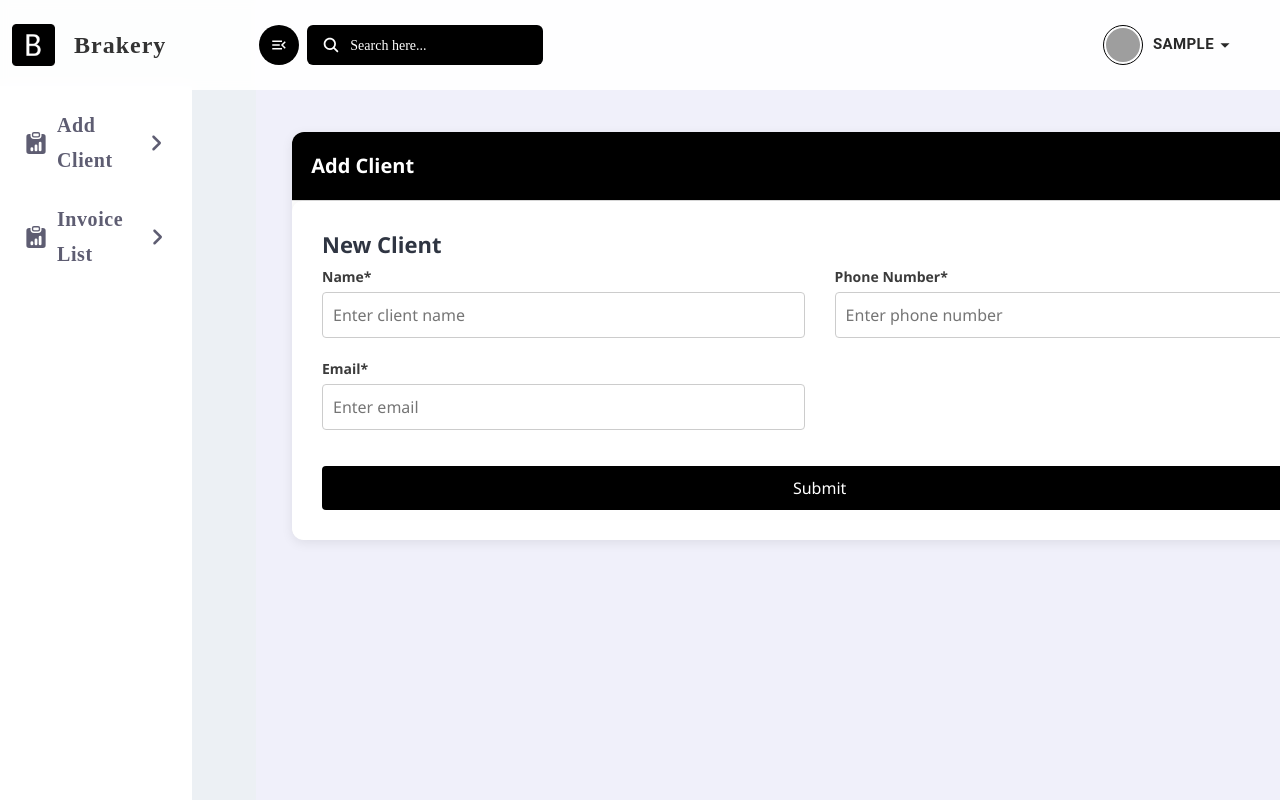
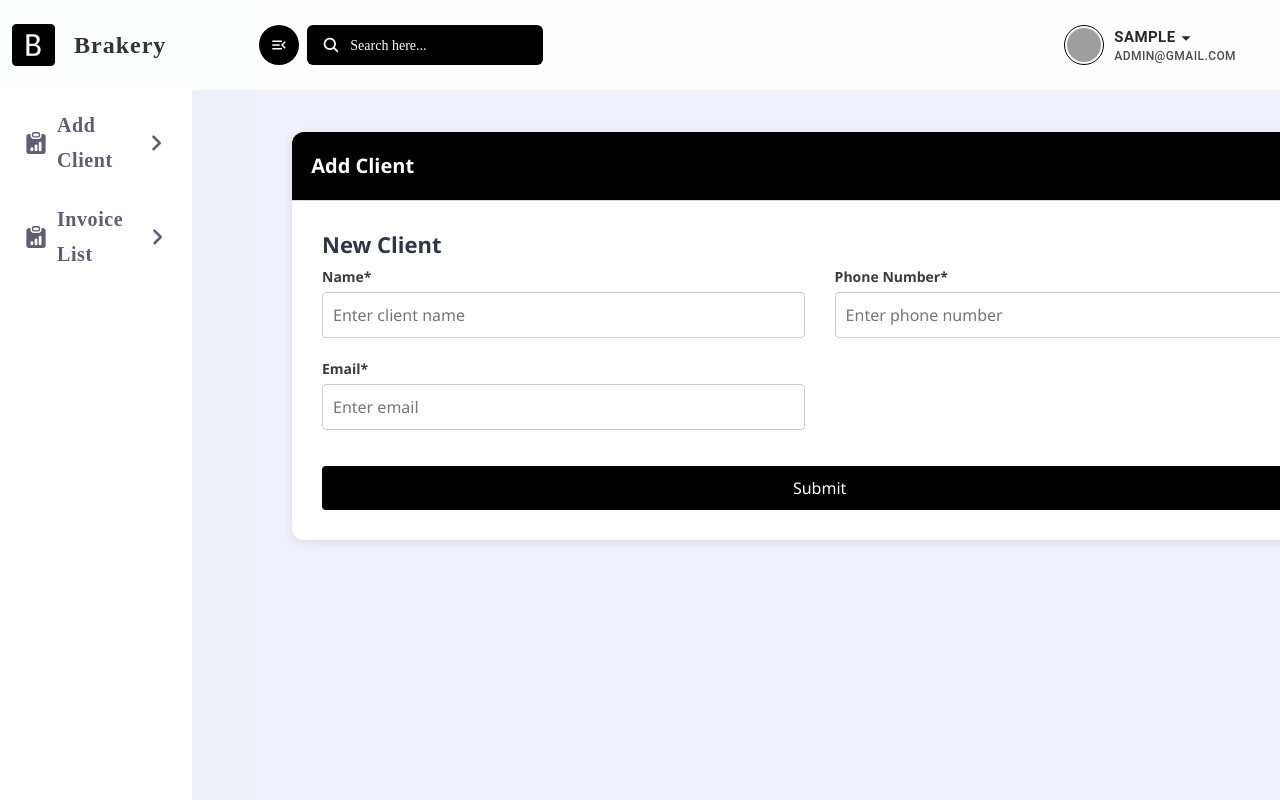
Before and after one commit to VasuKakadiya20/Shop, a React (Create React App) app: page / in a window 1280 px wide. Shown: the top 800 px of the page. Built offline with nearby package versions, Linux system fonts and the light colour scheme; sample sign-in values are in the browser's storage; grey boxes are pictures that could not be loaded.

Commit message:
Second Commit

```diff
--- a/src/components/Header/header.jsx
+++ b/src/components/Header/header.jsx
@@ -83,11 +83,11 @@ const Email = localStorage.getItem("email") || "";
                     </div>
                     <div className="use-info res-hide">
                      <h4>
-  {Username}
+  {Username  || "Admin"}
   <MdArrowDropDown style={{ fontSize: "22px" }} />
 </h4>
 
-<p className="mb-0">{Email}</p>
+<p className="mb-0">{Email || "Admin@gmail.com"}</p>
                     </div>
                   </Button>
                   <Menu
```
